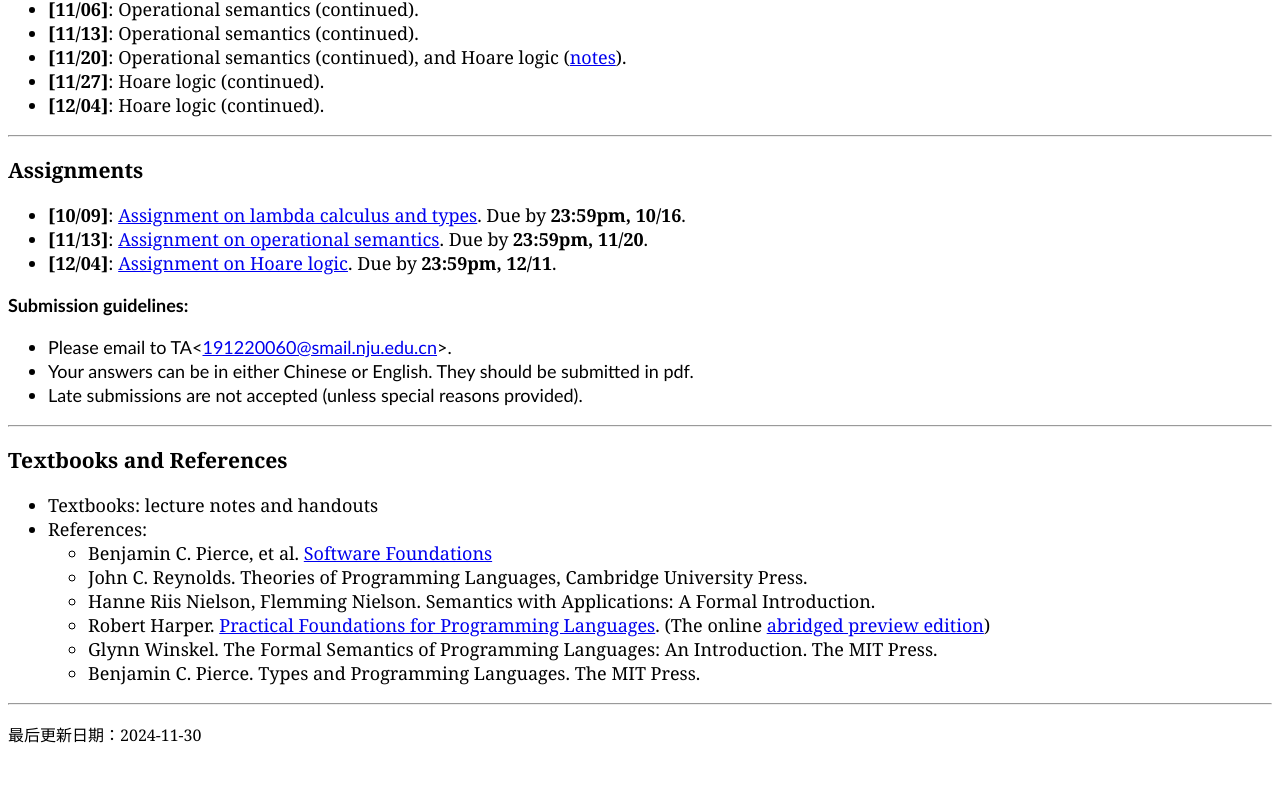
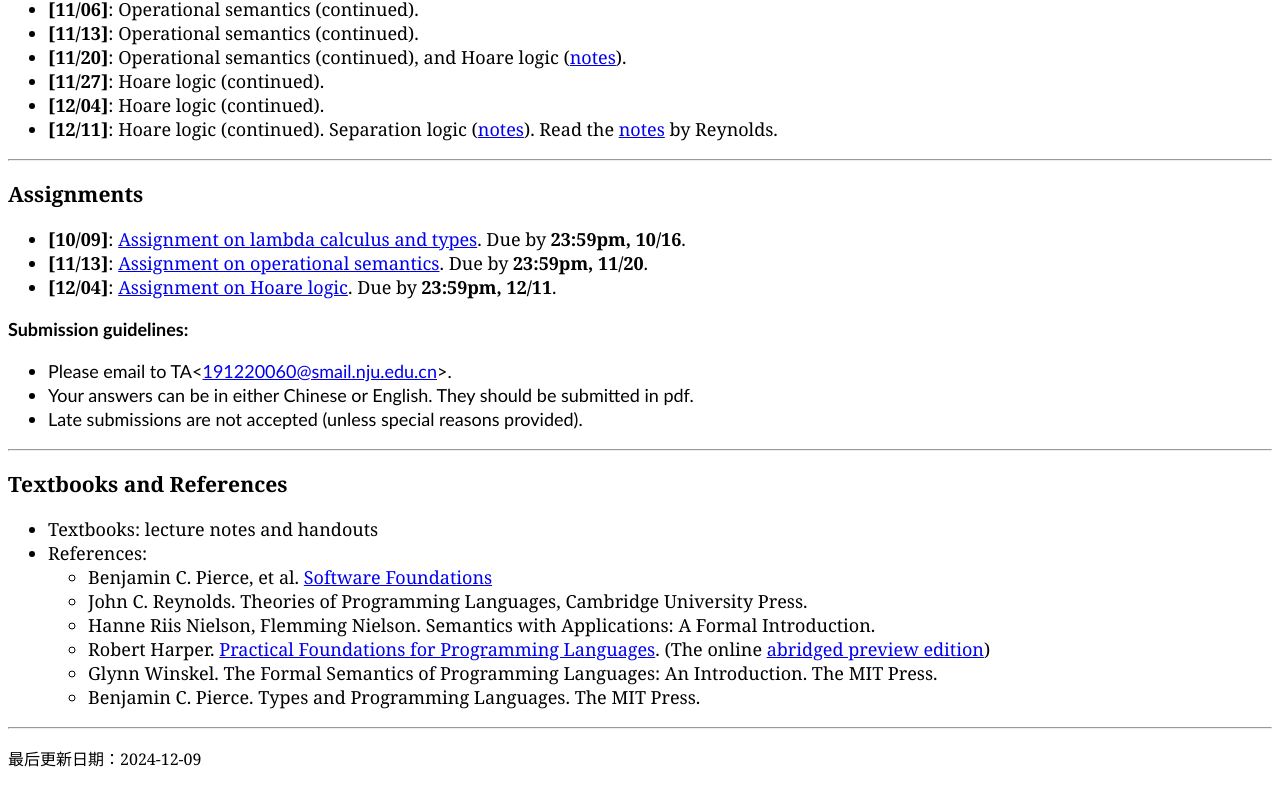
Before and after one commit to hongjin-liang/semantics2024, a plain HTML site: page index.html in a window 1280 px wide. Shown: the part 566-1355 px from the top of the page. Before the commit the page ends 1331 px from the top, so only its background shows below. Drawn offline with Linux system fonts and the light colour scheme.

Commit message:
separation

```diff
--- a/index.html
+++ b/index.html
@@ -56,13 +56,11 @@
 						 </li>
     <li> <b>[12/04]</b>: Hoare logic (continued).
 						 </li>
-<!--
-	<li> <b>[12/06]</b>: Separation logic (<a href="08_Separation.pdf">notes</a>).
+	<li> <b>[12/11]</b>: Hoare logic (continued). Separation logic (<a href="09_Separation.pdf">notes</a>).
 						 Read the <a href="https://www.cs.cmu.edu/~jcr/copenhagen08.pdf">notes</a> by Reynolds.
 						 </li>
-    <li> <b>[12/13]</b>: Separation logic (continued).
-						 </li>
-    <li> <b>[12/20]</b>: Separation logic (continued). Review (<a href="09_review.pptx">notes</a>).
+<!--
+    <li> <b>[12/18]</b>: Separation logic (continued). Review (<a href="09_review.pptx">notes</a>).
 						 </li>  -->
     </ul>
 
@@ -111,7 +109,7 @@
 
 	<hr>
 
-    <p><font size="3" face="Georgia">最后更新日期：2024-11-30</font></p>
+    <p><font size="3" face="Georgia">最后更新日期：2024-12-09</font></p>
   </body>
 
 </html>
```
Also changed, not shown: 1 other file.
